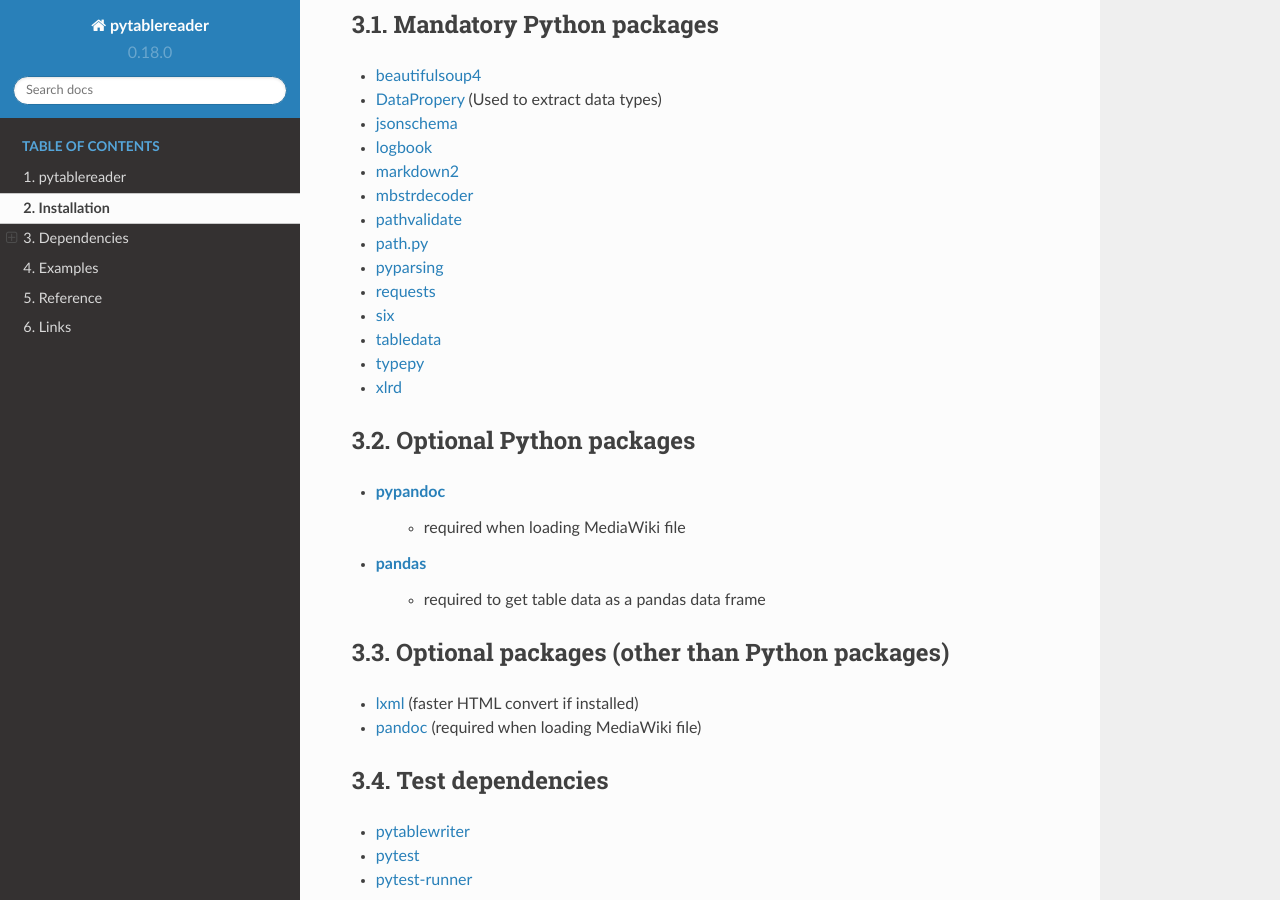
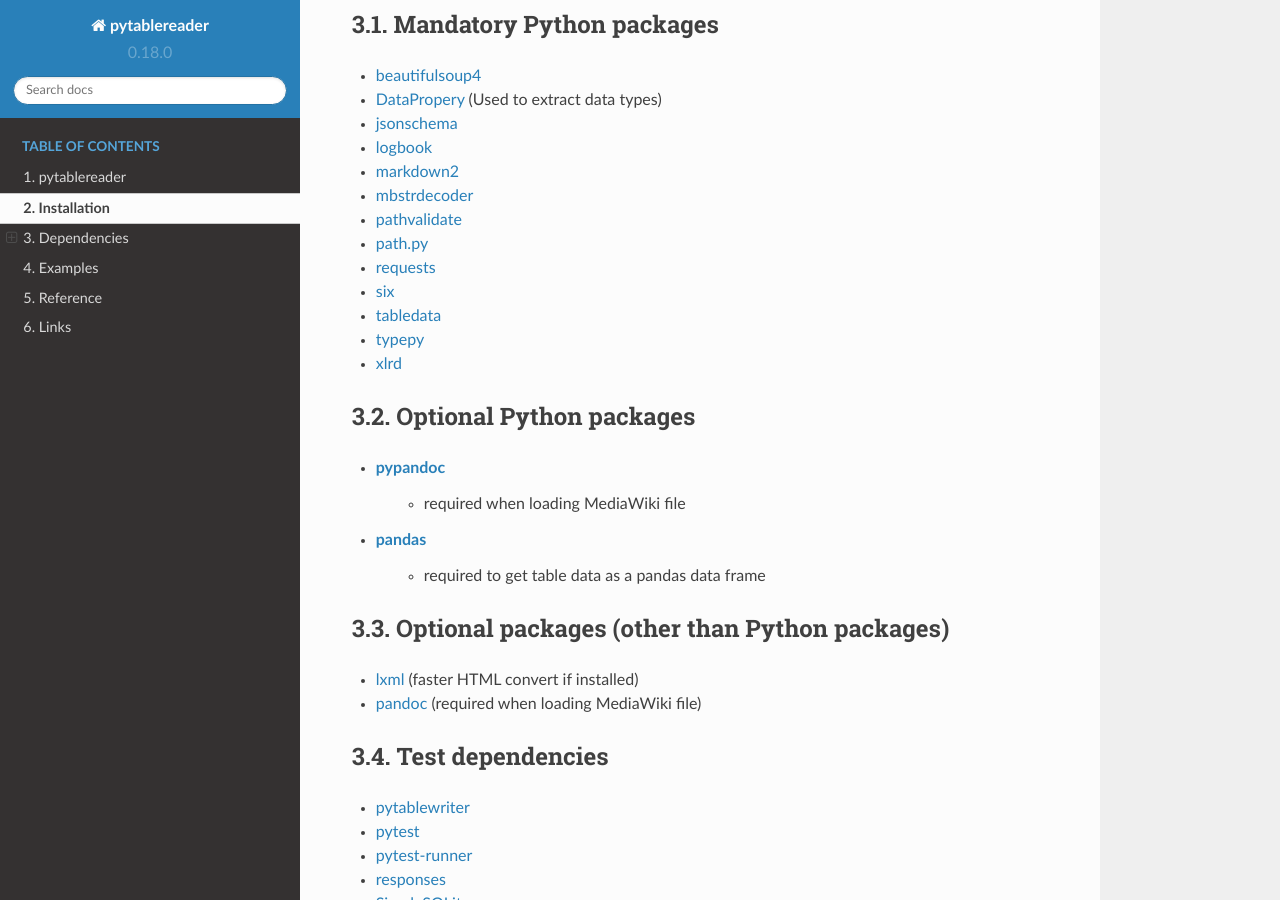
Before and after one commit to thombashi/pytablereader, a Sphinx documentation site: the page built from docs/pages/installation.rst, in a window 1280 px wide and 900 px high, scrolled down 328 px. Built offline with Sphinx 7.4.7 and the Read the Docs theme 2.0.0, drawn with Linux system fonts in a browser that asks for light colours; pages that are not in the unit, such as notebooks, are missing from menus.

Commit message:
Update docs

```diff
--- a/docs/pages/installation.rst
+++ b/docs/pages/installation.rst
@@ -20,7 +20,6 @@
 - `mbstrdecoder <https://github.com/thombashi/mbstrdecoder>`__
 - `pathvalidate <https://github.com/thombashi/pathvalidate>`__
 - `path.py <https://github.com/jaraco/path.py>`__
-- `pyparsing <https://pyparsing.wikispaces.com/>`__
 - `requests <http://python-requests.org/>`__
 - `six <https://pypi.python.org/pypi/six/>`__
 - `tabledata <https://github.com/thombashi/tabledata>`__
```
